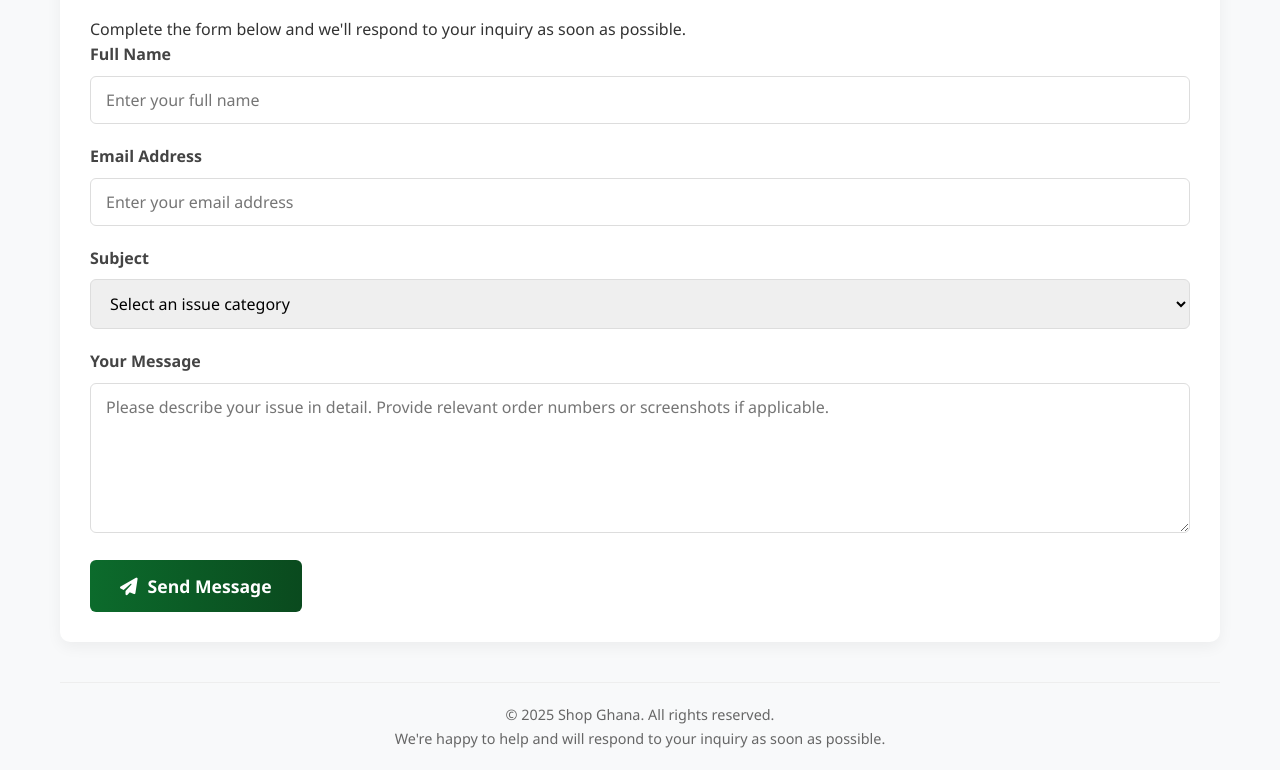
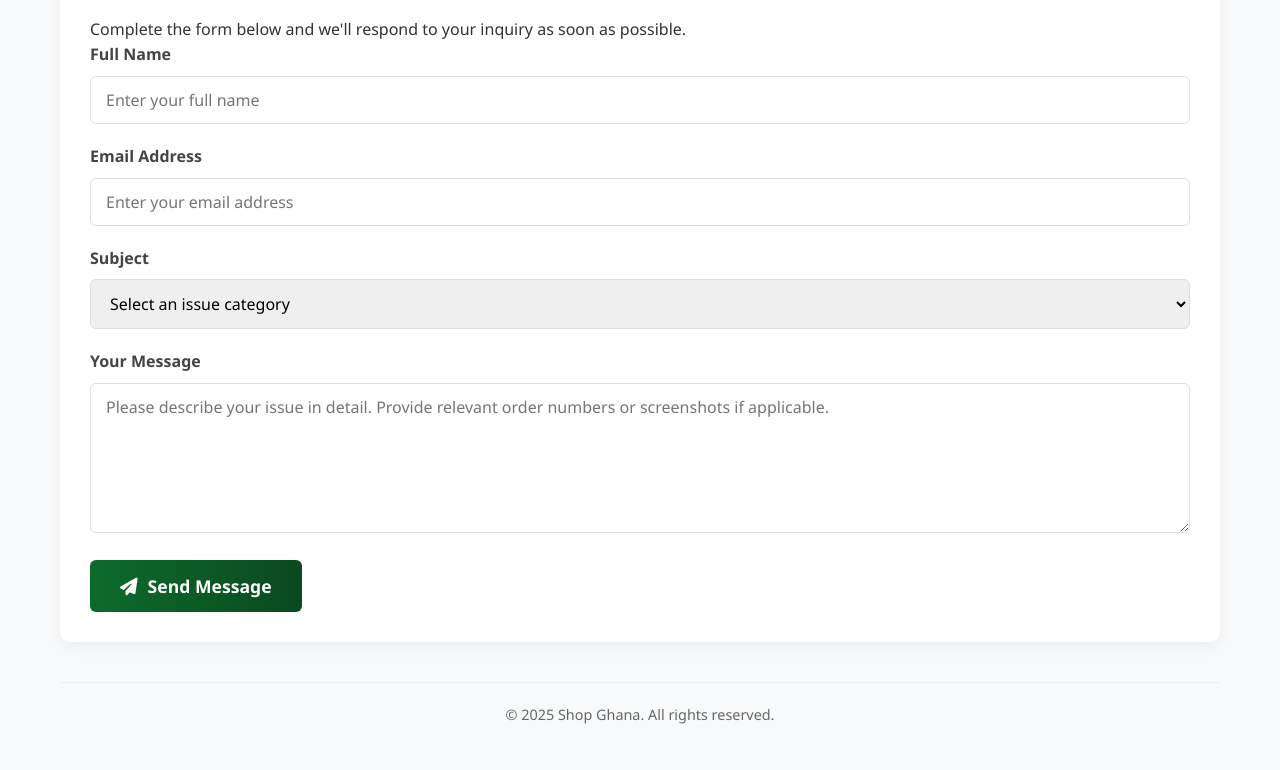
Before and after one commit to mysyte/GhanaShop-support, a plain HTML site: page index.html in a window 1280 px wide. Shown: the part 852-1622 px from the top of the page. After the commit the page ends 1599 px from the top, so only its background shows below. Drawn offline with Linux system fonts and the light colour scheme.

Commit message:
Update index.html

```diff
--- a/index.html
+++ b/index.html
@@ -302,7 +302,6 @@
 
         <footer>
             <p>© 2025 Shop Ghana. All rights reserved.</p>
-            <p>We're happy to help and will respond to your inquiry as soon as possible.</p>
         </footer>
     </main>
 
@@ -310,25 +309,17 @@
         document.getElementById('supportForm').addEventListener('submit', function(e) {
             e.preventDefault();
 
-            // Get form values
             const name = document.getElementById('name').value;
             const email = document.getElementById('email').value;
             const subject = document.getElementById('subject').value;
             const message = document.getElementById('message').value;
 
-            // In a real application, you would send this data to a server
-            // For this example, we'll just simulate submission
-
-            // Show confirmation message
             document.getElementById('confirmationMessage').style.display = 'block';
 
-            // Scroll to confirmation message
             document.getElementById('confirmationMessage').scrollIntoView({ behavior: 'smooth' });
 
-            // Reset form (optional)
             document.getElementById('supportForm').reset();
 
-            // Log the submission (for demonstration)
             console.log('Support request submitted:');
             console.log('Name:', name);
             console.log('Email:', email);
```
